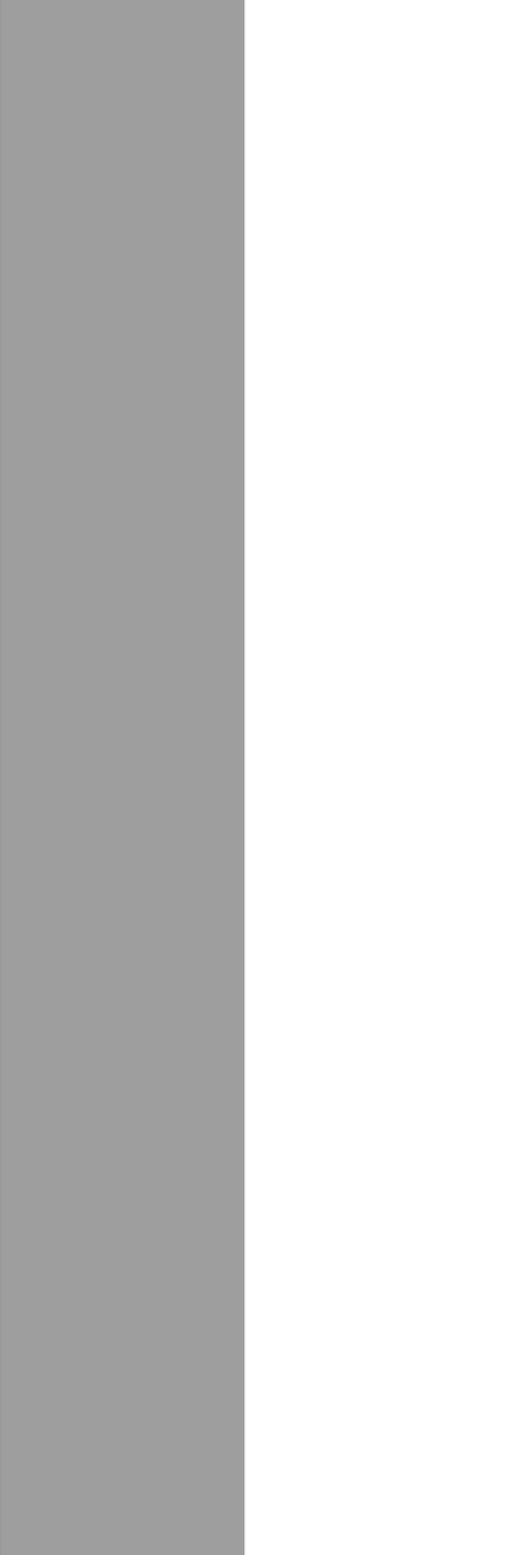
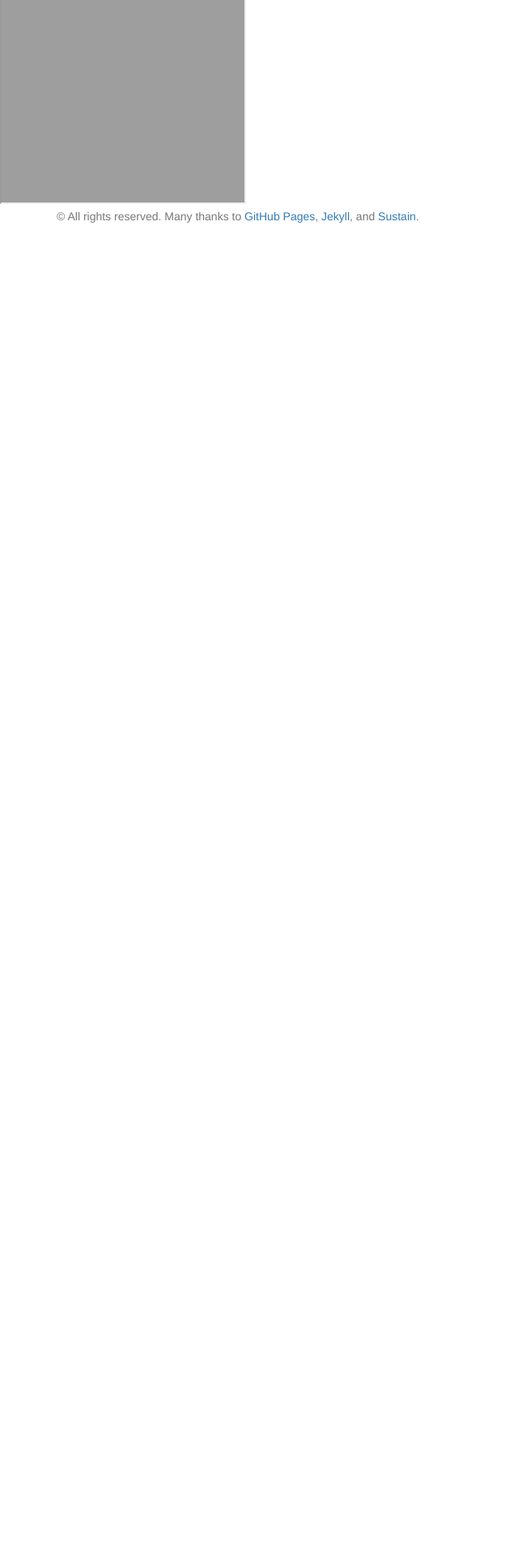
Before and after one commit to zachdietz1/home, a Jekyll site: the page built from resume.html, in a window 1280 px wide. Shown: the part 563-2483 px from the top of the page at 81% size, without its empty margins (0-640 px from the left). Built offline with Jekyll 4.4.1, drawn with Linux system fonts in a browser that asks for light colours; nearby versions of some CDN libraries; after the commit the page ends 900 px from its top, so only the background shows below that.

Commit message:
resume body overflow hidden

```diff
--- a/resume.html
+++ b/resume.html
@@ -2,13 +2,14 @@
 layout: page
 title: Resume
 ---
+<body class='resume'>
+	<script src="https://ajax.googleapis.com/ajax/libs/jquery/3.2.1/jquery.min.js"></script>
 
-<script src="https://ajax.googleapis.com/ajax/libs/jquery/3.2.1/jquery.min.js"></script>
 	<script>
 		function changeHeight() {
-		var width = $(window).width();
-		var new_width = 2500;
-		$("iframe").css({"height": new_width});
+			var height = $(window).height();
+			var new_height = height - 160 ;
+			$("iframe").css({"height": new_height});
 		}
 		$(document).ready(function(){
 	    	changeHeight()
@@ -19,3 +20,4 @@ title: Resume
 	</script>
 
 	<iframe class="iframe" src="https://zachdietz1.github.io/resume/"></iframe>
+</body>
--- a/static/css/main.css
+++ b/static/css/main.css
@@ -189,6 +189,9 @@ div.footer{
 /* Resume
 -------------------------------------------------- */
 
+.resume {
+  overflow: hidden;}
+
 .iframe {
     width: 100%;
     border: none;
```
Lines whose indentation alone changed are shown as unchanged.
